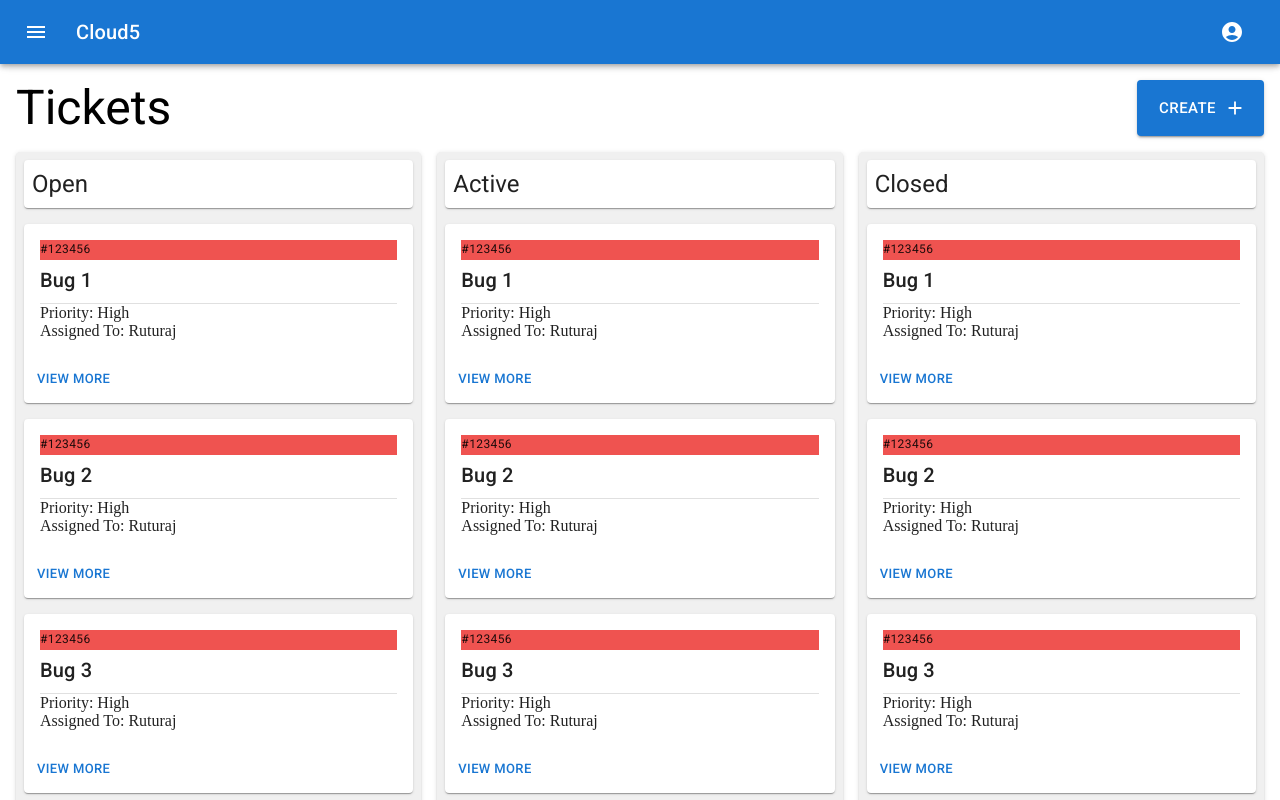
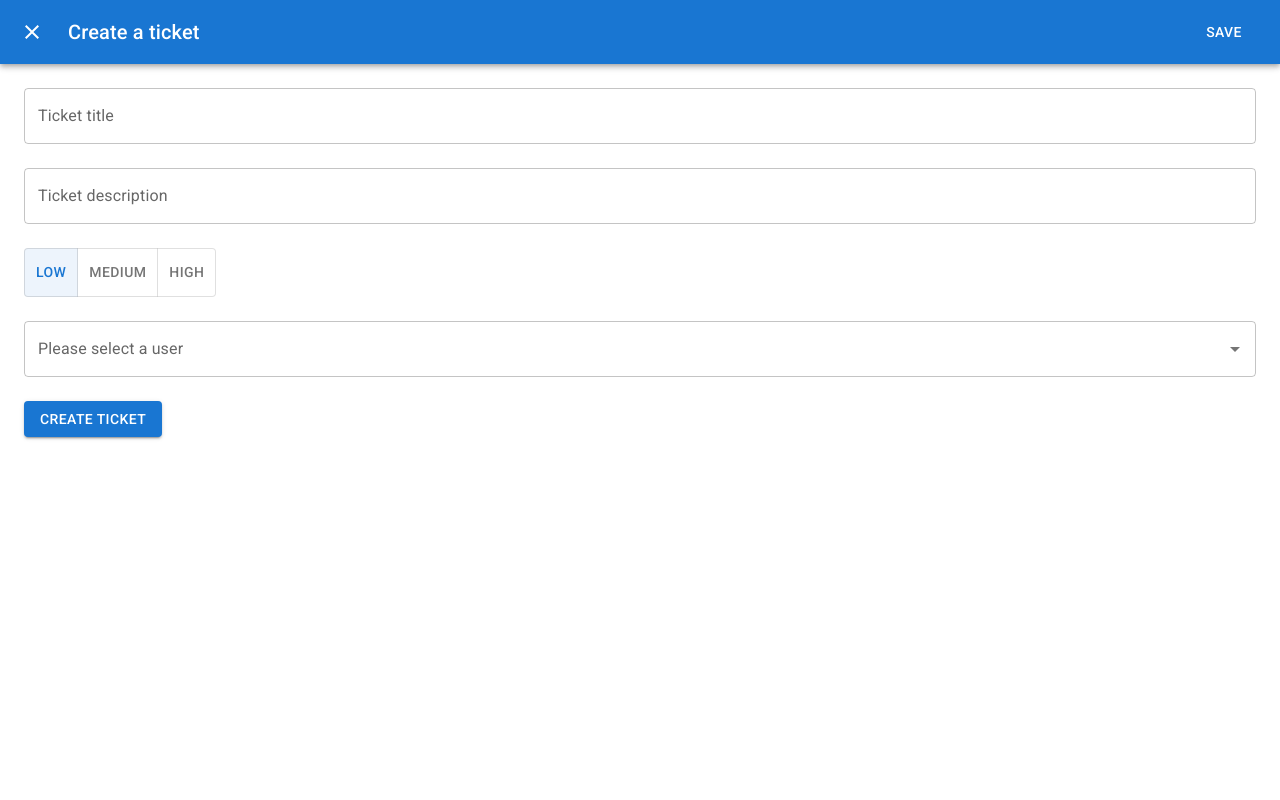
Before and after one commit to shotcaller/cloudproject, a React (Vite) app: page / in a window 1280 px wide. Both pictures are taken after a click on the button "CREATE". Shown: the top 800 px of the page. Built offline with nearby package versions, Linux system fonts and the light colour scheme.

Commit message:
create ticket module

```diff
--- a/package.json
+++ b/package.json
@@ -14,8 +14,12 @@
     "@emotion/styled": "^11.13.0",
     "@mui/icons-material": "^6.1.6",
     "@mui/material": "^6.1.6",
+    "@reduxjs/toolkit": "^2.3.0",
     "react": "^18.3.1",
-    "react-dom": "^18.3.1"
+    "react-dom": "^18.3.1",
+    "react-hook-form": "^7.53.2",
+    "react-redux": "^9.1.2",
+    "redux": "^5.0.1"
   },
   "devDependencies": {
     "@eslint/js": "^9.13.0",
--- a/src/App.jsx
+++ b/src/App.jsx
@@ -2,7 +2,8 @@ import { createTheme, ThemeProvider, Typography } from '@mui/material'
 import './App.css'
 import { Appbar } from './components/Appbar'
 import { TicketsPage } from './components/TicketsPage'
-import { orange } from '@mui/material/colors'
+import { Provider } from 'react-redux'
+import store from './store/store'
 
 
 function App() {
@@ -13,12 +14,14 @@ function App() {
 
   return (
     <>
+    <Provider store={store}>
     <ThemeProvider theme={theme}>
     <Appbar>
         <TicketsPage />
       </Appbar>
     </ThemeProvider>
 
+    </Provider>
     </>
   )
 }
--- /dev/null
+++ b/src/components/CreateTicket.jsx
@@ -0,0 +1,81 @@
+import { Close } from '@mui/icons-material';
+import { AppBar, Autocomplete, Box, Button, Dialog, IconButton, Paper, Slide, TextField, ToggleButton, ToggleButtonGroup, Toolbar, Typography } from '@mui/material'
+import React, { forwardRef, useState } from 'react'
+import { createTicketDialogTitle } from '../data/defaultStrings';
+import { useForm } from 'react-hook-form';
+import { dummyUsersList, priorityList } from '../data/TicketDetailsLists';
+import { useSelector } from 'react-redux';
+
+const Transition = forwardRef((props, ref) => <Slide direction='up' ref={ref} {...props} />)
+
+export const CreateTicket = (props) => {
+    //Props will have open close dialog from parent
+    const {openDialog, handleCloseDialog} = props;
+
+    const saveAndCreate = () => {
+        //after save
+        handleCloseDialog();
+    }
+
+  return (
+    <>
+        <Paper sx={{ background: '#F0F0F0'}}>
+
+    <Dialog open={openDialog} fullScreen onClose={handleCloseDialog} TransitionComponent={Transition} >
+        <AppBar sx={{ position: 'relative'}} >
+            <Toolbar>
+                <IconButton edge='start' color='inherit' onClick={handleCloseDialog} >
+                    <Close />
+                </IconButton>
+                <Typography sx={{ ml: 2, flex: 1 }} variant='h6' component="div">
+                    {createTicketDialogTitle}
+                </Typography>
+                <Button autoFocus color='inherit' onClick={saveAndCreate}>
+                    Save
+                </Button>
+            </Toolbar>
+        </AppBar>
+        <CreateTicketForm handleCloseDialog={handleCloseDialog} />
+
+    </Dialog>
+    </Paper>
+    </>
+  )
+}
+
+const CreateTicketForm = (props) => {
+
+    const { register, handleSubmit, formState: { errors }} = useForm();
+    const {userId, userName, userRole, isLoggedIn } = useSelector((state) => state.user)
+
+    const onSubmit = (data) => {
+        console.log({...data, priority, userId, userName});
+        props.handleCloseDialog();
+    }
+
+    const handlePriorityChange = (event, newPriority) => {
+        setPriority(newPriority)
+    }
+
+    const [priority, setPriority] = useState('Low');
+
+
+    return (
+        <Box component='form' sx={{ m: 3 }}  onSubmit={handleSubmit(onSubmit)}>
+            <TextField fullWidth sx={{ mb: 3 }} label="Ticket title" { ...register("ticketTitle", { required: true })} error={errors.ticketTitle} helperText={errors.ticketTitle?'Ticket title is required':''} />
+            <TextField fullWidth multiline sx={{ mb: 3 }} label="Ticket description" {...register("ticketDescription")} />
+            <ToggleButtonGroup sx={{ mb: 3 }} color='primary' exclusive value={priority} onChange={handlePriorityChange}>
+                {priorityList.map((option, index) => (
+                    <ToggleButton key={index} value={option}>{option}</ToggleButton>
+                ))}
+            </ToggleButtonGroup>
+
+            <Autocomplete sx={{ mb: 3 }} disablePortal getOptionLabel={(option) => option.name} options={dummyUsersList}
+            renderInput={(params) => <TextField  {...params} {...register("assignedTo")} label={"Please select a user"} />}
+             />
+
+             <Button variant='contained' type='submit'>Create Ticket</Button>
+
+        </Box>
+    )
+}
--- a/src/components/Ticket.jsx
+++ b/src/components/Ticket.jsx
@@ -17,7 +17,7 @@ export const Ticket = (props) => {
     }
 
     const secondaryColor = `${priorityColors[`${props.priority.toLowerCase()}`]}`;
-    console.log(theme.palette)
+
     const {id, title, status, priority, assignedTo,} = props;
   return (
     <>
--- a/src/components/TicketDetails.jsx
+++ b/src/components/TicketDetails.jsx
@@ -2,7 +2,7 @@ import { ArrowDropDown, Close } from '@mui/icons-material';
 import { Autocomplete, Box, Button, ButtonGroup, ClickAwayListener, Dialog, DialogActions, DialogContent, DialogTitle, FormControl, Grow, IconButton, InputLabel, MenuItem, MenuList, Paper, Popper, Select, TextField, Typography } from '@mui/material'
 import React, { useEffect, useRef, useState } from 'react'
 import { ticketDetailDescriptionPlaceholder } from '../data/defaultStrings';
-import { priorityList, statusList } from '../data/TicketDetailsLists';
+import { dummyUsersList, priorityList, statusList } from '../data/TicketDetailsLists';
 
 export const TicketDetails = (props) => {
     const {id, title, description, status, priority, assignedTo} = props;
@@ -11,7 +11,9 @@ export const TicketDetails = (props) => {
 
   return (
     <>
-            <DialogTitle sx={{ display: 'flex', justifyContent: "space-between"}}>{title}
+            <DialogTitle sx={{ display: 'flex', justifyContent: "space-between"}}>
+                <Typography component="span">#{id}</Typography>
+                {title}
                 <IconButton onClick={props.closeMore}>
                     <Close/>
                 </IconButton></DialogTitle>
@@ -119,20 +121,8 @@ const AssignedToSelection = (props) => {
     //Getting assignedTo value prop
     const [selectedUser, setSelectedUser] = useState(props.assignedTo??"");
 
-    const users = [
-        { id: 1, name: "Rutu"},
-        { id: 2, name: "Sam"},
-        { id: 3, name: "Disha"},
-        { id: 4, name: "Vedita"},
-        { id: 5, name: "Vaishnavi"},
-        { id: 6, name: "BHargav"},
-        { id: 7, name: "Omkar"},
-        { id: 8, name: "Nimisha"},
-        { id: 9, name: "Sangita"},
-        { id: 10, name: "Ameya"},
-        { id: 11, name: "Kody"},
+    const users = dummyUsersList;
 
-    ]
     return (
         <Autocomplete
             disablePortal
--- a/src/components/TicketsPage.jsx
+++ b/src/components/TicketsPage.jsx
@@ -1,19 +1,24 @@
 import { Add } from '@mui/icons-material'
 import { Box, Button, Typography } from '@mui/material'
-import React from 'react'
+import React, { useState } from 'react'
 import { TicketsGrid } from './TicketsGrid'
+import { CreateTicket } from './CreateTicket'
 
 export const TicketsPage = () => {
+
+  const [openCreate, setOpenCreate] = useState(false);
+
   return (
     <Box sx={{ margin: 2 }}>
     <Box sx={{ display: 'flex', justifyContent: 'space-between', marginBottom: 2 }}>
         <Typography variant='h3' component='span'>Tickets</Typography>
-        <Button variant='contained' endIcon={<Add />} size='large' sx={{ justifyContent: 'center'}}>Create</Button>
-
+        <Button onClick={() => setOpenCreate(true)} variant='contained' endIcon={<Add />} size='large' sx={{ justifyContent: 'center'}}>Create</Button>
     </Box>
     <Box>
         <TicketsGrid />
     </Box>
+    <CreateTicket openDialog={openCreate} handleCloseDialog={() => setOpenCreate(false)} />
+
     </Box>
   )
 }
--- a/src/data/TicketDetailsLists.js
+++ b/src/data/TicketDetailsLists.js
@@ -1,2 +1,16 @@
 export const priorityList = ["Low", "Medium", "High"];
 export const statusList = ["Open", "Active", "Closed"];
+export const dummyUsersList = [
+    { id: 1, name: "Rutu"},
+    { id: 2, name: "Sam"},
+    { id: 3, name: "Disha"},
+    { id: 4, name: "Vedita"},
+    { id: 5, name: "Vaishnavi"},
+    { id: 6, name: "BHargav"},
+    { id: 7, name: "Omkar"},
+    { id: 8, name: "Nimisha"},
+    { id: 9, name: "Sangita"},
+    { id: 10, name: "Ameya"},
+    { id: 11, name: "Kody"},
+
+];
--- a/src/data/defaultStrings.js
+++ b/src/data/defaultStrings.js
@@ -1,3 +1,4 @@
 export const appTitle = "Cloud5"
 export const appSubtitle = "a ticket management system"
 export const ticketDetailDescriptionPlaceholder = "Please click to add description"
+export const createTicketDialogTitle = "Create a ticket";
--- /dev/null
+++ b/src/store/store.js
@@ -0,0 +1,8 @@
+import { configureStore } from "@reduxjs/toolkit";
+import userSlice from "./userSlice";
+
+export default configureStore({
+    reducer: {
+        user: userSlice
+    }
+})
--- /dev/null
+++ b/src/store/userSlice.js
@@ -0,0 +1,29 @@
+import { createSlice } from "@reduxjs/toolkit";
+
+export const userSlice = createSlice({
+    name: 'user',
+    initialState: {
+        userId: '12345',
+        userName: 'Test',
+        userRole: 'Customer',
+        isLoggedIn: false
+    },
+    reducers: {
+        login: (state, action) => {
+            state.userId = action.payload.userId;
+            state.userName = action.payload.userName;
+            state.userRole = action.payload.userRole;
+            state.isLoggedIn = true;
+        },
+        logout: (state) => {
+            state.userId = '';
+            state.userName = '';
+            state.userRole = '';
+            state.isLoggedIn = false;
+        }
+    }
+})
+
+export const { login, logout } = userSlice.actions;
+
+export default userSlice.reducer;
```
Also changed, not shown: 1 other file (tests, documents, lock files or other folders).
